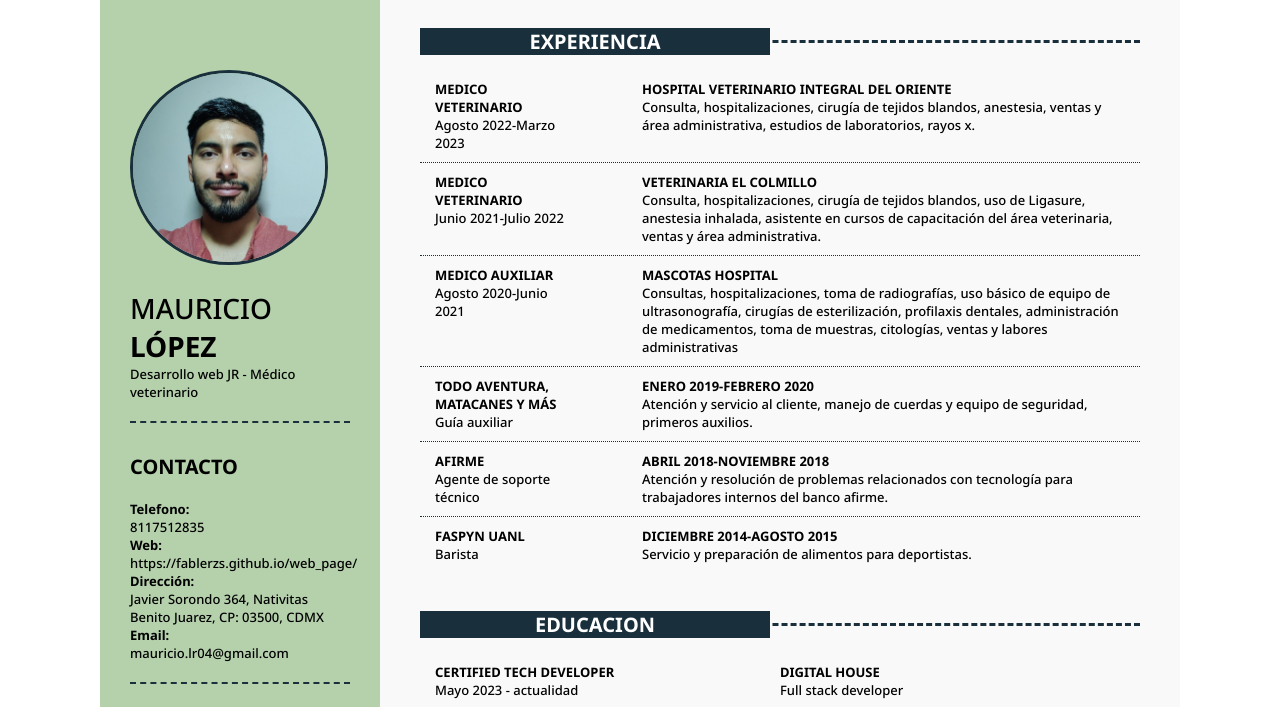
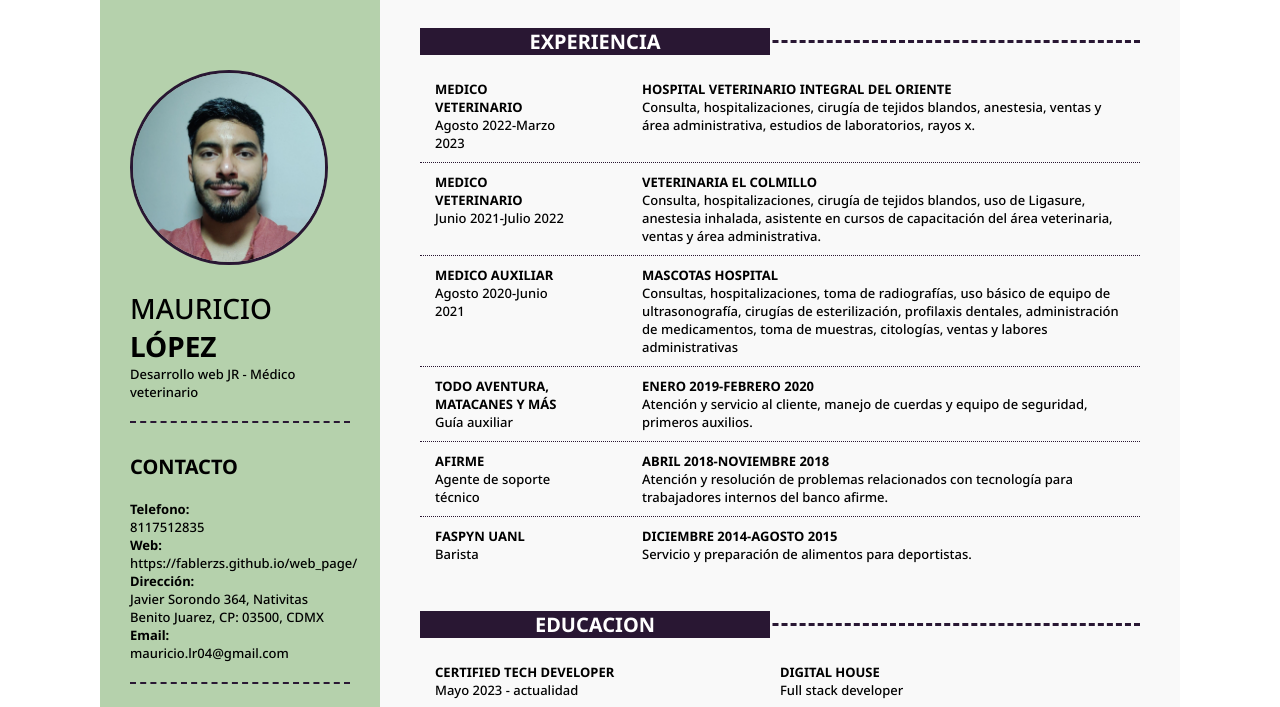
Before and after one commit to fablerzs/Resume, a plain HTML site: page index.html in a window 1280 px wide. Shown: the top 707 px of the page. Drawn offline with nearby package versions, Linux system fonts and the light colour scheme.

Commit message:
cambio color

```diff
--- a/estilos/styles.scss
+++ b/estilos/styles.scss
@@ -2,7 +2,7 @@
 
 $background1: #B5D1AC;
 $primary_color :#F9F9F9;
-$separator: #192F3C;
+$separator: #291733;
 $sub_color: white;
 * {
     padding: 0;
```
Also changed, not shown: estilos/styles.css, 1 other file.
